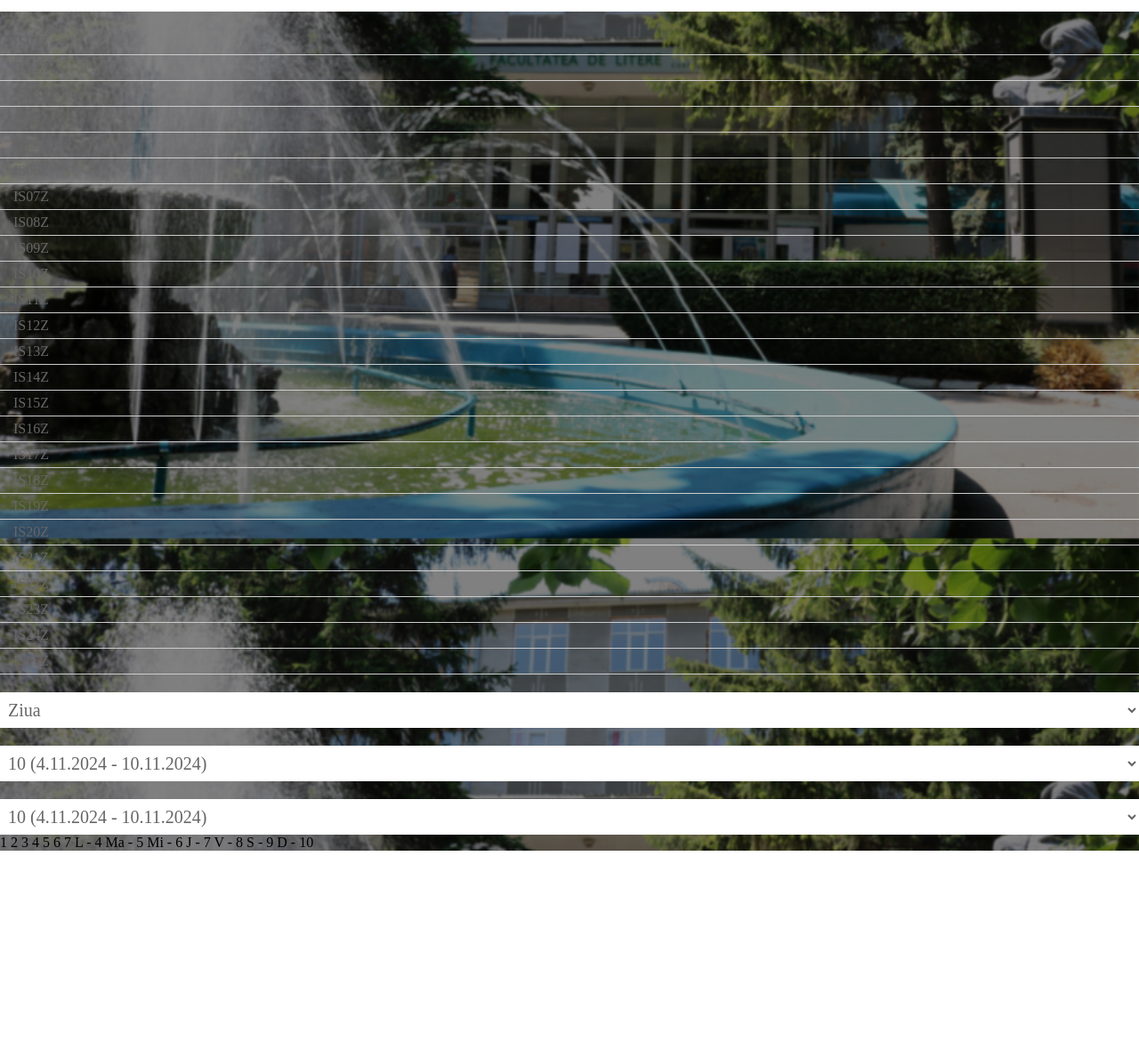
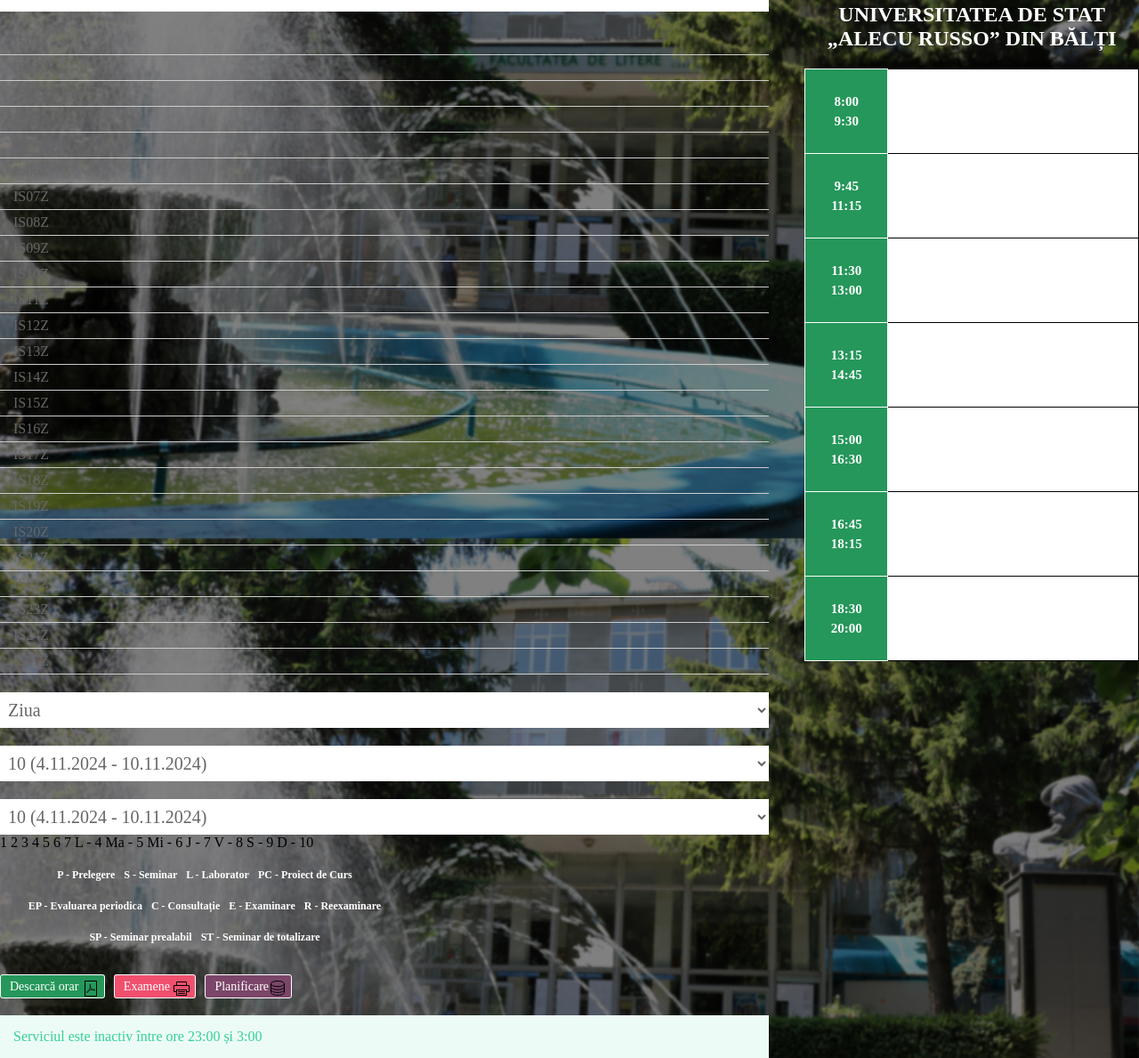
Before and after one commit to NaniVladislav/orar-usarb, a plain HTML site: page index.html in a window 1280 px wide. Shown: the part 245-1434 px from the top of the page at 89% size. Before the commit the page ends 1201 px from the top, so only its background shows below. Drawn offline with Linux system fonts and the light colour scheme.

Commit message:
Update index.html

```diff
--- a/index.html
+++ b/index.html
@@ -231,3 +231,100 @@
                     <th></th>
                 </tr>
             </tbody>
+            </table>
+
+        <div class="instructions">
+            <h5>P - Prelegere</h5>
+            <h5>S - Seminar</h5>
+            <h5>L - Laborator</h5>
+            <h5>PC - Proiect de Curs</h5>
+            <h5>EP - Evaluarea periodica</h5>
+            <h5>C - Consultație</h5>
+            <h5>E - Examinare</h5>
+            <h5>R - Reexaminare</h5>
+            <h5>SP - Seminar prealabil</h5>
+            <h5>ST - Seminar de totalizare</h5>
+        </div>
+
+        <div class="buttons">
+            <a href="#">Descarcă orar
+                <svg width="20" height="20" viewBox="0 0 20 20" xmlns="http://www.w3.org/2000/svg" data-svg="file-pdf"><rect fill="none" stroke="#000" width="13" height="17" x="3.5" y="1.5"></rect><path d="M14.65 11.67c-.48.3-1.37-.19-1.79-.37a4.65 4.65 0 0 1 1.49.06c.35.1.36.28.3.31zm-6.3.06l.43-.79a14.7 14.7 0 0 0 .75-1.64 5.48 5.48 0 0 0 1.25 1.55l.2.15a16.36 16.36 0 0 0-2.63.73zM9.5 5.32c.2 0 .32.5.32.97a1.99 1.99 0 0 1-.23 1.04 5.05 5.05 0 0 1-.17-1.3s0-.71.08-.71zm-3.9 9a4.35 4.35 0 0 1 1.21-1.46l.24-.22a4.35 4.35 0 0 1-1.46 1.68zm9.23-3.3a2.05 2.05 0 0 0-1.32-.3 11.07 11.07 0 0 0-1.58.11 4.09 4.09 0 0 1-.74-.5 5.39 5.39 0 0 1-1.32-2.06 10.37 10.37 0 0 0 .28-2.62 1.83 1.83 0 0 0-.07-.25.57.57 0 0 0-.52-.4H9.4a.59.59 0 0 0-.6.38 6.95 6.95 0 0 0 .37 3.14c-.26.63-1 2.12-1 2.12-.3.58-.57 1.08-.82 1.5l-.8.44A3.11 3.11 0 0 0 5 14.16a.39.39 0 0 0 .15.42l.24.13c1.15.56 2.28-1.74 2.66-2.42a23.1 23.1 0 0 1 3.59-.85 4.56 4.56 0 0 0 2.91.8.5.5 0 0 0 .3-.21 1.1 1.1 0 0 0 .12-.75.84.84 0 0 0-.14-.25z"></path></svg>            </a>
+            <a href="#">Examene
+                <svg width="20" height="20" viewBox="0 0 20 20" xmlns="http://www.w3.org/2000/svg" data-svg="print"><polyline fill="none" stroke="#000" points="4.5 13.5 1.5 13.5 1.5 6.5 18.5 6.5 18.5 13.5 15.5 13.5"></polyline><polyline fill="none" stroke="#000" points="15.5 6.5 15.5 2.5 4.5 2.5 4.5 6.5"></polyline><rect fill="none" stroke="#000" width="11" height="6" x="4.5" y="11.5"></rect><rect width="8" height="1" x="6" y="13"></rect><rect width="8" height="1" x="6" y="15"></rect></svg>
+            </a>
+            <a href="#">Planificare
+                <svg width="20" height="20" viewBox="0 0 20 20" xmlns="http://www.w3.org/2000/svg" data-svg="database"><ellipse fill="none" stroke="#000" cx="10" cy="4.64" rx="7.5" ry="3.14"></ellipse><path fill="none" stroke="#000" d="M17.5,8.11 C17.5,9.85 14.14,11.25 10,11.25 C5.86,11.25 2.5,9.84 2.5,8.11"></path><path fill="none" stroke="#000" d="M17.5,11.25 C17.5,12.99 14.14,14.39 10,14.39 C5.86,14.39 2.5,12.98 2.5,11.25"></path><path fill="none" stroke="#000" d="M17.49,4.64 L17.5,14.36 C17.5,16.1 14.14,17.5 10,17.5 C5.86,17.5 2.5,16.09 2.5,14.36 L2.5,4.64"></path></svg>
+            </a>
+        </div>
+
+        <div id="info-zone">Serviciul este inactiv între ore 23:00 și 3:00</div>
+    </section>
+    <section>
+        <div id="logo">
+            <img src="img/logo_usarb.png" alt="">
+        </div>
+        <h2>UNIVERSITATEA DE STAT „ALECU RUSSO” DIN BĂLȚI</h2>
+        <table id="shedule2">
+            <tbody>
+                <tr>
+                    <th>
+                        <div>8:00</div>
+                        <div>9:30</div>
+                    </th>
+                    <th>
+
+                    </th>
+                </tr>
+                <tr>
+                    <th>
+                        <div>9:45</div>
+                        <div>11:15</div>
+                    </th>
+                    <th>
+
+                    </th>
+                </tr>
+                <tr>
+                    <th>
+                        <div>11:30</div>
+                        <div>13:00</div>
+                    </th>
+                    <th>
+
+                    </th>
+                </tr>
+                <tr>
+                    <th>
+                        <div>13:15</div>
+                        <div>14:45</div>
+                    </th>
+                    <th>
+
+                    </th>
+                </tr>
+                <tr>
+                    <th>
+                        <div>15:00</div>
+                        <div>16:30</div>
+                    </th>
+                    <th></th>
+                </tr>
+                <tr>
+                    <th>
+                        <div>16:45</div>
+                        <div>18:15</div>
+                    </th>
+                    <th></th>
+                </tr>
+                <tr>
+                    <th>
+                        <div>18:30</div>
+                        <div>20:00</div>
+                    </th>
+                    <th></th>
+                </tr>
+            </tbody>
+        </table>
+    </section>
+</body>
+</html>
```
